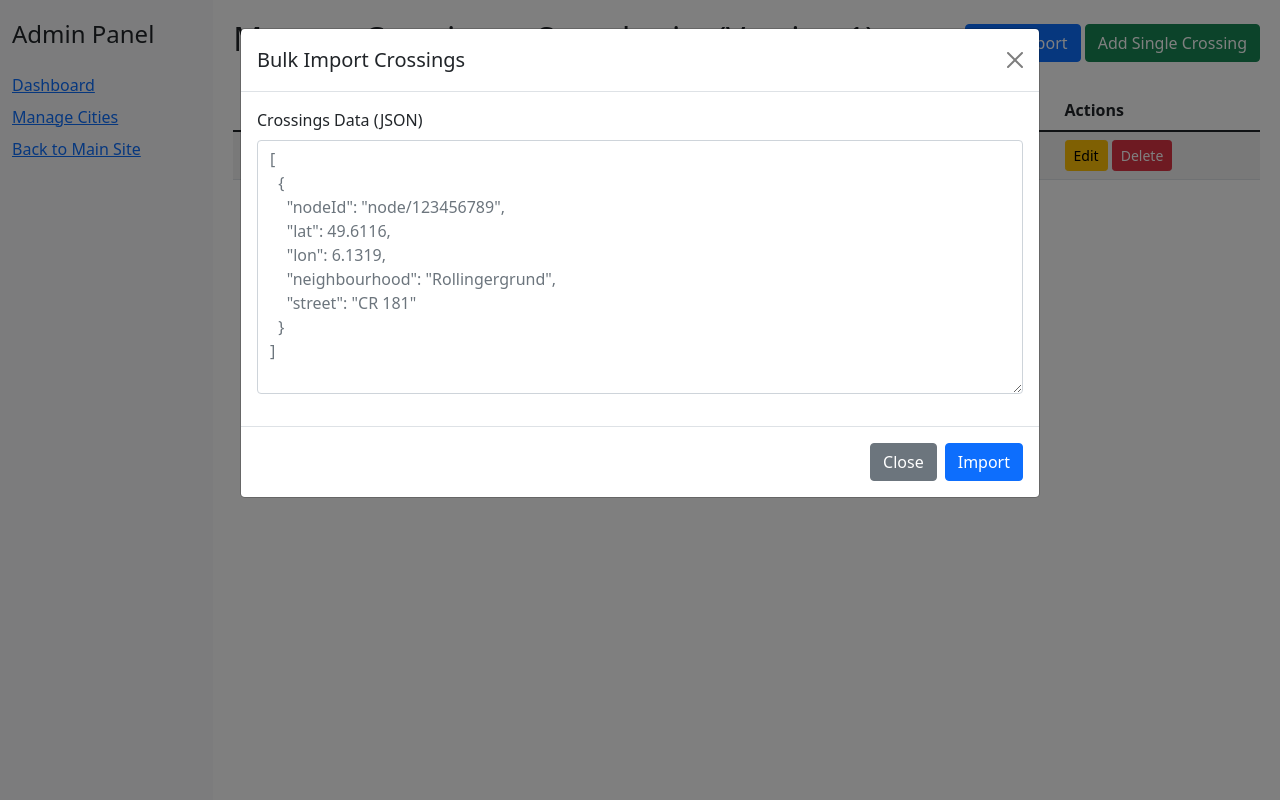
After one commit to fedus/safe_crossing_cf, a Flask app: template app/templates/admin/crossings.html in a window 1280 px wide, after a click on "Bulk Import". The commit adds this page. Run offline with Flask 2, Linux system fonts and the light colour scheme; tables that the repository leaves empty hold one stand-in row (values such as "Sample post"); the template is opened without the code that fills it: values that come from a table or form of the project are taken from there, most other values are stand-ins (such as "Sample title", 1, 10 or a date in 2020); data that the repository does not hold is empty.

Commit message:
feat: update API endpoints, models, and admin interface - Add new API endpoints for cities and versions - Update crossing model with new fields - Enhance admin interface with crossings management - Add comprehensive test suite for API endpoints - Update documentation

```diff
--- /dev/null
+++ b/app/templates/admin/crossings.html
@@ -0,0 +1,299 @@
+{% extends "admin/base.html" %}
+
+{% block title %}Manage Crossings - {{ city.name }} (Version {{ version.version_number }}){% endblock %}
+
+{% block content %}
+<div class="d-flex justify-content-between align-items-center mb-4">
+    <h2>Manage Crossings - {{ city.name }} (Version {{ version.version_number }})</h2>
+    <div>
+        <button type="button" class="btn btn-primary" data-bs-toggle="modal" data-bs-target="#bulkImportModal">
+            Bulk Import
+        </button>
+        <button type="button" class="btn btn-success" data-bs-toggle="modal" data-bs-target="#addCrossingModal">
+            Add Single Crossing
+        </button>
+    </div>
+</div>
+
+<div class="table-responsive">
+    <table class="table table-striped">
+        <thead>
+            <tr>
+                <th>Node ID</th>
+                <th>Neighbourhood</th>
+                <th>Street</th>
+                <th>Position</th>
+                <th>Votes</th>
+                <th>Actions</th>
+            </tr>
+        </thead>
+        <tbody>
+            {% for crossing in crossings %}
+            <tr>
+                <td>{{ crossing.id }}</td>
+                <td>{{ crossing.neighbourhood }}</td>
+                <td>{{ crossing.street }}</td>
+                <td>{{ crossing.lat }}, {{ crossing.lon }}</td>
+                <td>
+                    <span class="badge bg-success">{{ crossing.votes_ok }}</span>
+                    <span class="badge bg-danger">{{ crossing.votes_too_close }}</span>
+                    <span class="badge bg-warning">{{ crossing.votes_not_sure }}</span>
+                    <span class="badge bg-info">{{ crossing.votes_total }}</span>
+                </td>
+                <td>
+                    <button class="btn btn-sm btn-warning" onclick="editCrossing('{{ crossing.id }}')">
+                        Edit
+                    </button>
+                    <button class="btn btn-sm btn-danger" onclick="deleteCrossing('{{ crossing.id }}')">
+                        Delete
+                    </button>
+                </td>
+            </tr>
+            {% endfor %}
+        </tbody>
+    </table>
+</div>
+
+<!-- Bulk Import Modal -->
+<div class="modal fade" id="bulkImportModal" tabindex="-1">
+    <div class="modal-dialog modal-lg">
+        <div class="modal-content">
+            <div class="modal-header">
+                <h5 class="modal-title">Bulk Import Crossings</h5>
+                <button type="button" class="btn-close" data-bs-dismiss="modal"></button>
+            </div>
+            <div class="modal-body">
+                <div class="mb-3">
+                    <label for="crossingsData" class="form-label">Crossings Data (JSON)</label>
+                    <textarea class="form-control" id="crossingsData" rows="10" placeholder='[
+  {
+    "nodeId": "node/123456789",
+    "lat": 49.6116,
+    "lon": 6.1319,
+    "neighbourhood": "Rollingergrund",
+    "street": "CR 181"
+  }
+]'></textarea>
+                </div>
+            </div>
+            <div class="modal-footer">
+                <button type="button" class="btn btn-secondary" data-bs-dismiss="modal">Close</button>
+                <button type="button" class="btn btn-primary" onclick="bulkImport()">Import</button>
+            </div>
+        </div>
+    </div>
+</div>
+
+<!-- Add Single Crossing Modal -->
+<div class="modal fade" id="addCrossingModal" tabindex="-1">
+    <div class="modal-dialog">
+        <div class="modal-content">
+            <div class="modal-header">
+                <h5 class="modal-title">Add Single Crossing</h5>
+                <button type="button" class="btn-close" data-bs-dismiss="modal"></button>
+            </div>
+            <div class="modal-body">
+                <div class="mb-3">
+                    <label for="nodeId" class="form-label">Node ID</label>
+                    <input type="text" class="form-control" id="nodeId" required>
+                </div>
+                <div class="mb-3">
+                    <label for="neighbourhood" class="form-label">Neighbourhood</label>
+                    <input type="text" class="form-control" id="neighbourhood">
+                </div>
+                <div class="mb-3">
+                    <label for="street" class="form-label">Street</label>
+                    <input type="text" class="form-control" id="street">
+                </div>
+                <div class="mb-3">
+                    <label for="lat" class="form-label">Latitude</label>
+                    <input type="number" step="any" class="form-control" id="lat" required>
+                </div>
+                <div class="mb-3">
+                    <label for="lon" class="form-label">Longitude</label>
+                    <input type="number" step="any" class="form-control" id="lon" required>
+                </div>
+            </div>
+            <div class="modal-footer">
+                <button type="button" class="btn btn-secondary" data-bs-dismiss="modal">Close</button>
+                <button type="button" class="btn btn-primary" onclick="addSingleCrossing()">Add</button>
+            </div>
+        </div>
+    </div>
+</div>
+
+<!-- Edit Crossing Modal -->
+<div class="modal fade" id="editCrossingModal" tabindex="-1">
+    <div class="modal-dialog">
+        <div class="modal-content">
+            <div class="modal-header">
+                <h5 class="modal-title">Edit Crossing</h5>
+                <button type="button" class="btn-close" data-bs-dismiss="modal"></button>
+            </div>
+            <div class="modal-body">
+                <input type="hidden" id="editNodeId">
+                <div class="mb-3">
+                    <label for="editNeighbourhood" class="form-label">Neighbourhood</label>
+                    <input type="text" class="form-control" id="editNeighbourhood">
+                </div>
+                <div class="mb-3">
+                    <label for="editStreet" class="form-label">Street</label>
+                    <input type="text" class="form-control" id="editStreet">
+                </div>
+                <div class="mb-3">
+                    <label for="editLat" class="form-label">Latitude</label>
+                    <input type="number" step="any" class="form-control" id="editLat" required>
+                </div>
+                <div class="mb-3">
+                    <label for="editLon" class="form-label">Longitude</label>
+                    <input type="number" step="any" class="form-control" id="editLon" required>
+                </div>
+            </div>
+            <div class="modal-footer">
+                <button type="button" class="btn btn-secondary" data-bs-dismiss="modal">Close</button>
+                <button type="button" class="btn btn-primary" onclick="updateCrossing()">Save Changes</button>
+            </div>
+        </div>
+    </div>
+</div>
+{% endblock %}
+
+{% block scripts %}
+<script>
+function bulkImport() {
+    const crossingsData = document.getElementById('crossingsData').value;
+    try {
+        const data = {
+            city_id: {{ city.id }},
+            version_id: {{ version.id }},
+            crossings: JSON.parse(crossingsData)
+        };
+
+        fetch('/admin/crossings/bulk-import', {
+            method: 'POST',
+            headers: {
+                'Content-Type': 'application/json'
+            },
+            body: JSON.stringify(data)
+        })
+        .then(response => response.json())
+        .then(data => {
+            if (data.error) {
+                alert('Error: ' + data.error);
+            } else {
+                alert(data.message);
+                location.reload();
+            }
+        });
+    } catch (e) {
+        alert('Invalid JSON format');
+    }
+}
+
+function addSingleCrossing() {
+    const data = {
+        city_id: {{ city.id }},
+        version_id: {{ version.id }},
+        crossings: [{
+            nodeId: document.getElementById('nodeId').value,
+            lat: parseFloat(document.getElementById('lat').value),
+            lon: parseFloat(document.getElementById('lon').value),
+            neighbourhood: document.getElementById('neighbourhood').value,
+            street: document.getElementById('street').value
+        }]
+    };
+
+    fetch('/admin/crossings/bulk-import', {
+        method: 'POST',
+        headers: {
+            'Content-Type': 'application/json'
+        },
+        body: JSON.stringify(data)
+    })
+    .then(response => response.json())
+    .then(data => {
+        if (data.error) {
+            alert('Error: ' + data.error);
+        } else {
+            alert(data.message);
+            location.reload();
+        }
+    });
+}
+
+function editCrossing(nodeId) {
+    // Find the crossing in the table using a more compatible approach
+    const rows = document.querySelectorAll('tbody tr');
+    for (const row of rows) {
+        if (row.children[0].textContent === nodeId) {
+            document.getElementById('editNodeId').value = nodeId;
+            document.getElementById('editNeighbourhood').value = row.children[1].textContent;
+            document.getElementById('editStreet').value = row.children[2].textContent;
+            const [lat, lon] = row.children[3].textContent.split(', ');
+            document.getElementById('editLat').value = lat;
+            document.getElementById('editLon').value = lon;
+
+            new bootstrap.Modal(document.getElementById('editCrossingModal')).show();
+            break;
+        }
+    }
+}
+
+function updateCrossing() {
+    const nodeId = document.getElementById('editNodeId').value;
+    const data = {
+        lat: parseFloat(document.getElementById('editLat').value),
+        lon: parseFloat(document.getElementById('editLon').value),
+        neighbourhood: document.getElementById('editNeighbourhood').value,
+        street: document.getElementById('editStreet').value
+    };
+
+    fetch(`/admin/crossings/${encodeURIComponent(nodeId)}`, {
+        method: 'PUT',
+        headers: {
+            'Content-Type': 'application/json'
+        },
+        body: JSON.stringify(data)
+    })
+    .then(response => {
+        if (response.ok) {
+            return response.json();
+        } else {
+            throw new Error('Failed to update crossing');
+        }
+    })
+    .then(data => {
+        alert(data.message);
+        location.reload();
+    })
+    .catch(error => {
+        alert('Error: ' + error.message);
+    });
+}
+
+function deleteCrossing(nodeId) {
+    if (confirm('Are you sure you want to delete this crossing?')) {
+        fetch(`/admin/crossings/${encodeURIComponent(nodeId)}`, {
+            method: 'DELETE',
+            headers: {
+                'Content-Type': 'application/json'
+            }
+        })
+        .then(response => {
+            if (response.ok) {
+                return response.json();
+            } else {
+                throw new Error('Failed to delete crossing');
+            }
+        })
+        .then(data => {
+            alert(data.message);
+            location.reload();
+        })
+        .catch(error => {
+            alert('Error: ' + error.message);
+        });
+    }
+}
+</script>
+{% endblock %}
--- a/app/templates/admin/versions.html
+++ b/app/templates/admin/versions.html
@@ -34,6 +34,10 @@
                     {% endif %}
                 </td>
                 <td>
+                    <a href="{{ url_for('admin.manage_crossings', city_id=city.id, version_id=version.id) }}"
+                       class="btn btn-sm btn-primary">
+                        Manage Crossings
+                    </a>
                     <button class="btn btn-sm btn-warning toggle-active"
                             data-version-id="{{ version.id }}"
                             data-is-active="{{ version.is_active }}">
```
Also changed, not shown: app/models/models.py (+2 -8 lines), app/routes/admin.py (+89 -1 lines), app/routes/api.py (+72 -15 lines), migrations/versions/6935ec650e02_add_neighbourhood_and_street_fields_.py (added, +32 -0 lines), migrations/versions/fc470737f392_add_neighbourhood_and_street_fields_to_.py (added, +44 -0 lines), tests/test_api.py (added, +158 -0 lines).
